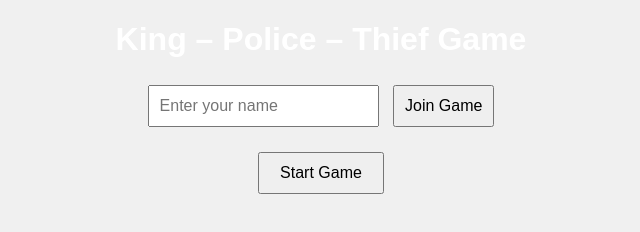
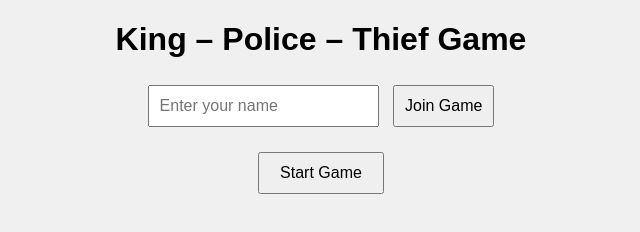
Before and after one commit to thesanthv1-spec/king-game, a website: page public/index.html in a window 1280 px wide. Shown: the whole page, without its empty margins (319-959 px from the left). Drawn offline with nearby package versions, Linux system fonts and the light colour scheme; no server answers.

```diff
--- a/public/style.css
+++ b/public/style.css
@@ -1,8 +1,8 @@
 body {
     font-family: Arial;
     text-align: center;
-    background: #222;
-    color: white;
+    background: #ffffff;
+    color: rgb(0, 0, 0);
 }
 
 input {
```
